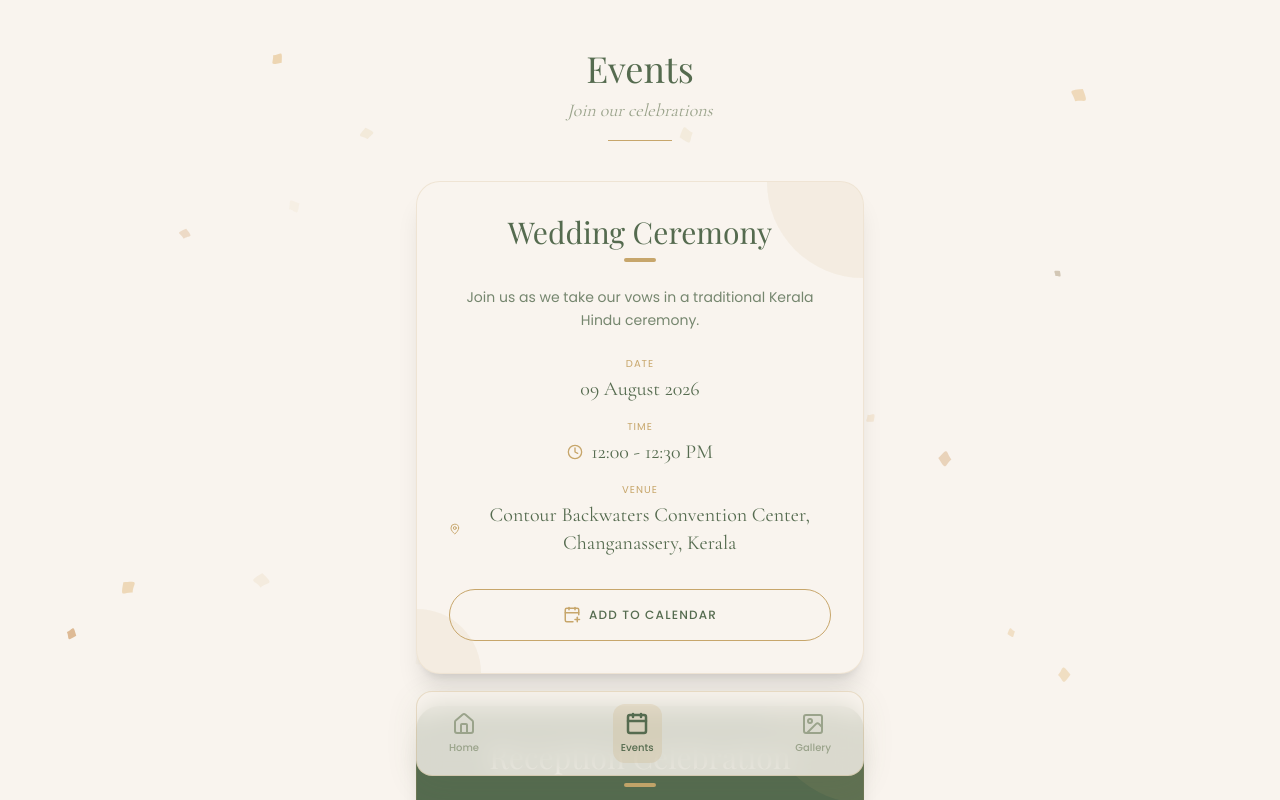
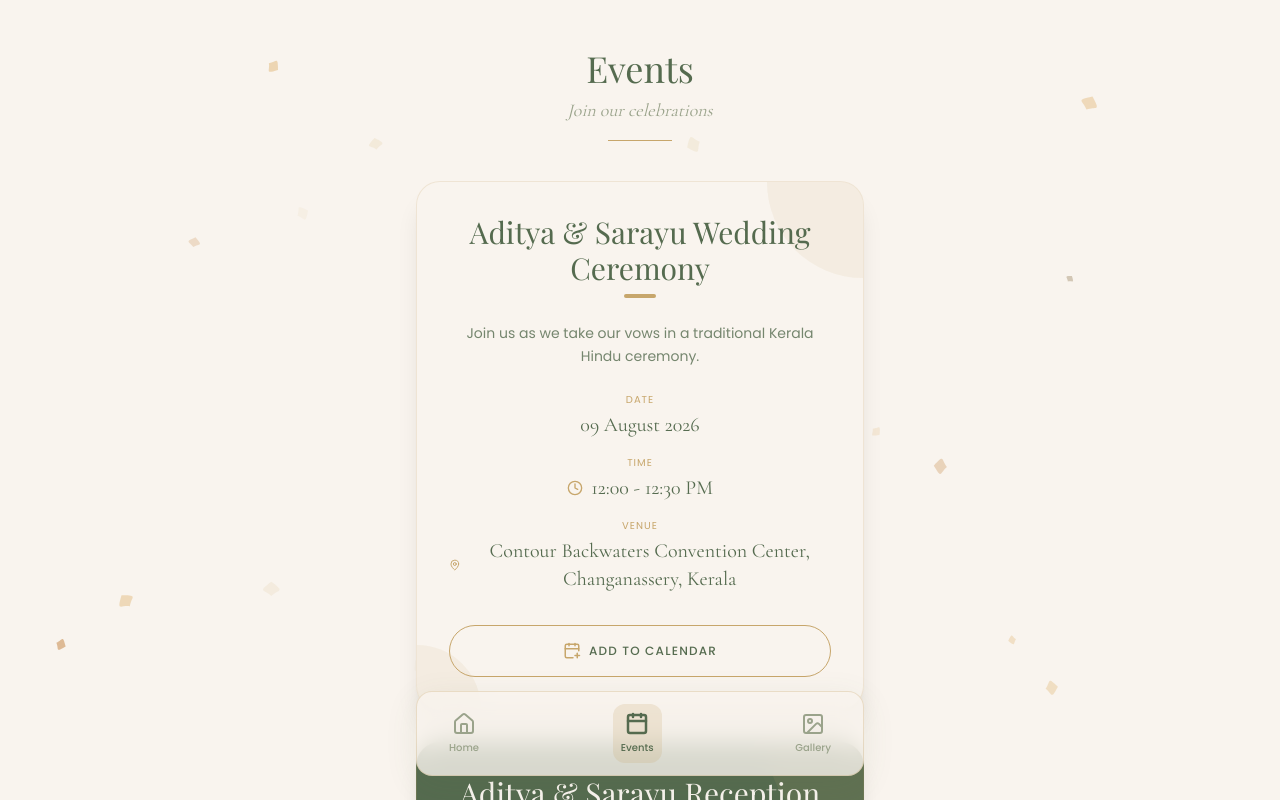
Before and after one commit to adityaok0/wedding_website, a Next.js app: page /events in a window 1280 px wide. Shown: the top 800 px of the page. Built offline with nearby package versions, Linux system fonts and the light colour scheme; a web font is replaced by a local one.

Commit message:
calender

```diff
--- a/src/app/events/page.tsx
+++ b/src/app/events/page.tsx
@@ -9,7 +9,7 @@ import { FlowerPetals } from "@/components/animations/FlowerPetals";
 
 const events = [
   {
-    title: "Wedding Ceremony",
+    title: "Aditya & Sarayu Wedding Ceremony",
     date: "09 August 2026",
     time: "12:00 - 12:30 PM",
     startTime: "12:00",
@@ -21,7 +21,7 @@ const events = [
     accent: "bg-soft-gold",
   },
   {
-    title: "Reception Celebration",
+    title: "Aditya & Sarayu Reception Celebration",
     date: "13 August 2026",
     time: "11:00 AM - 02:30 PM",
     startTime: "11:00",
```
